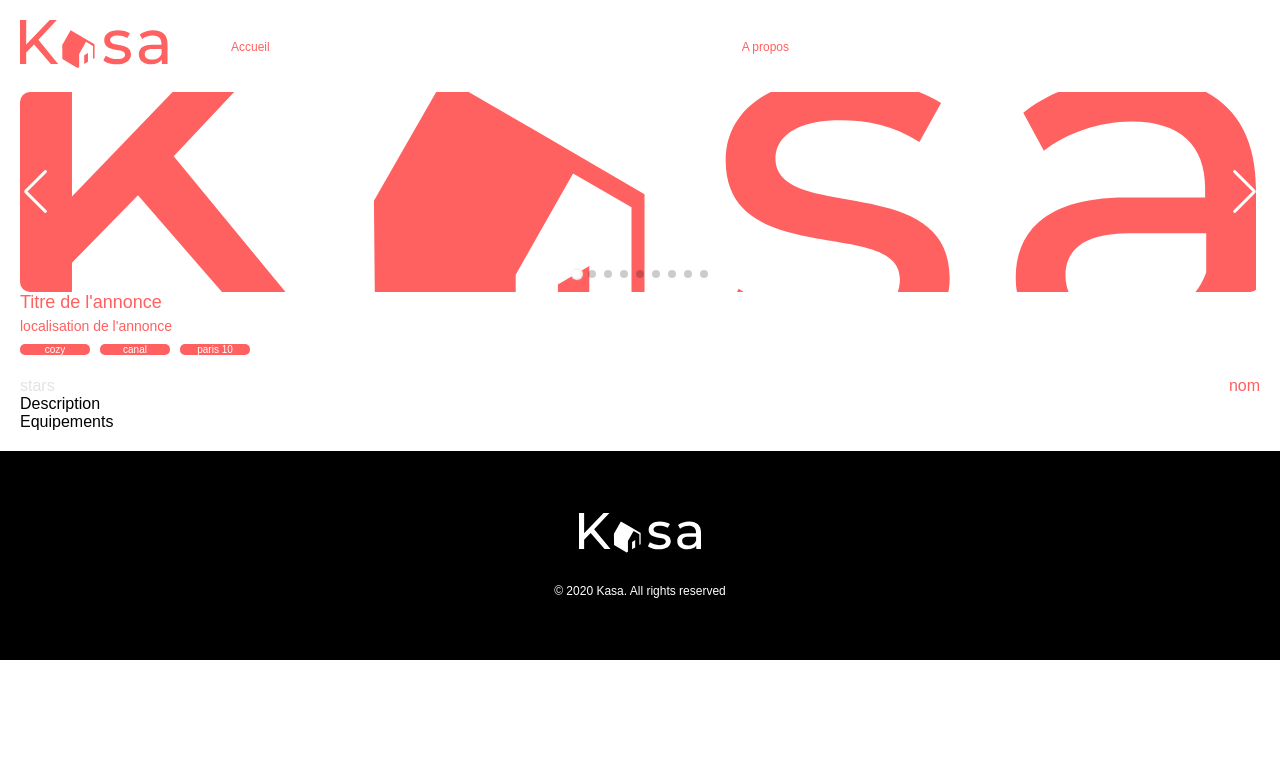
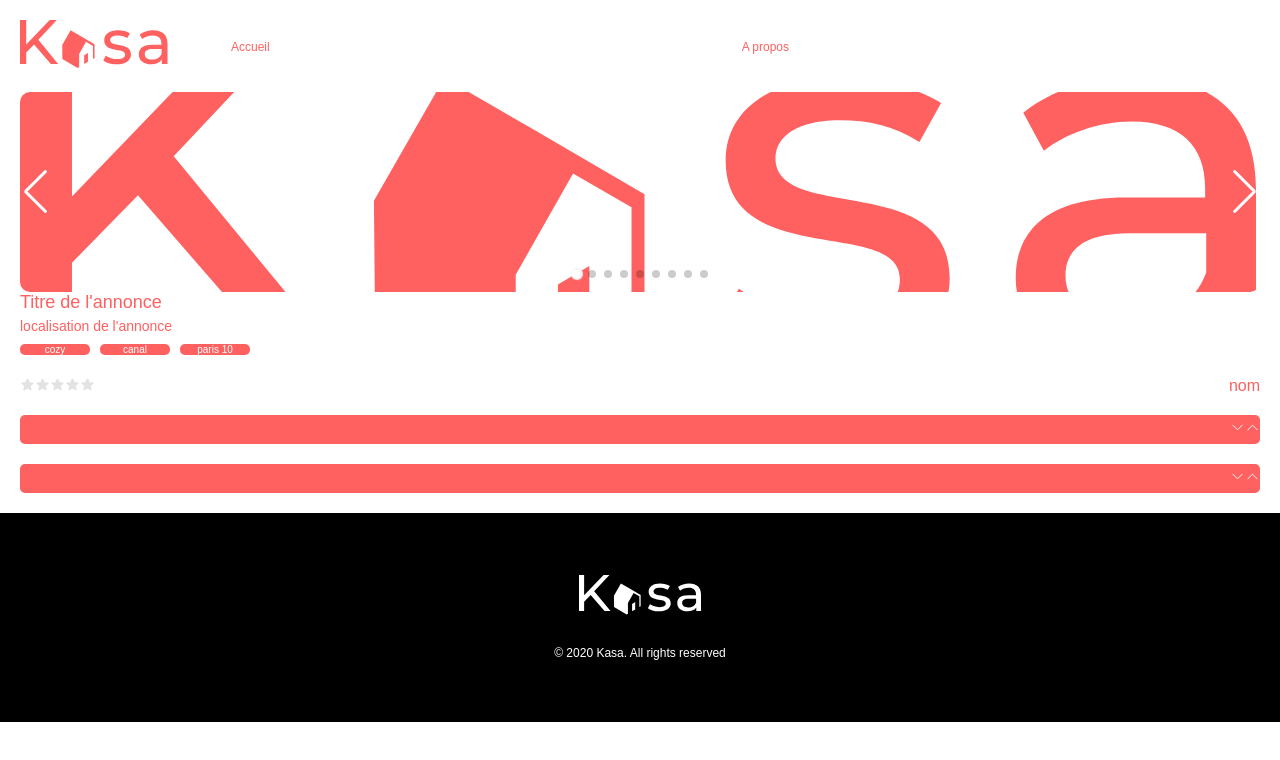
Before and after one commit to JoanaSimaozinho/Projet7-Kasa-Joana-Simaozinho, a React (Create React App) app: page /fichelogement in a window 1280 px wide. Shown: the top 760 px of the page. Built offline with nearby package versions, Linux system fonts and the light colour scheme.

Commit message:
petites modifications de Avis et Slideshow et FicheLogement mise en forme de collapse

```diff
--- a/src/components/Avis/Avis.css
+++ b/src/components/Avis/Avis.css
@@ -4,10 +4,16 @@
 }
 
 .stars {
+  display: flex;
+}
+
+.star {
+  width: 15px;
+  height: 15px;
   color: #e3e3e3;
 }
 
-.stars:hover {
+.star:hover {
   cursor: pointer;
   color: #ff6060;
 }
--- a/src/components/Avis/Avis.js
+++ b/src/components/Avis/Avis.js
@@ -6,7 +6,68 @@ function Avis() {
     <div>
       <div className="avis">
         {/* Etoiles et nom de la personne qui a donné son avis */}
-        <div className="stars"> stars </div>
+        <div className="stars">
+          <svg
+            xmlns="http://www.w3.org/2000/svg"
+            viewBox="0 0 24 24"
+            fill="currentColor"
+            className="star"
+          >
+            <path
+              fill-rule="evenodd"
+              d="M10.788 3.21c.448-1.077 1.976-1.077 2.424 0l2.082 5.007 5.404.433c1.164.093 1.636 1.545.749 2.305l-4.117 3.527 1.257 5.273c.271 1.136-.964 2.033-1.96 1.425L12 18.354 7.373 21.18c-.996.608-2.231-.29-1.96-1.425l1.257-5.273-4.117-3.527c-.887-.76-.415-2.212.749-2.305l5.404-.433 2.082-5.006z"
+              clip-rule="evenodd"
+            />
+          </svg>
+          <svg
+            xmlns="http://www.w3.org/2000/svg"
+            viewBox="0 0 24 24"
+            fill="currentColor"
+            className="star"
+          >
+            <path
+              fill-rule="evenodd"
+              d="M10.788 3.21c.448-1.077 1.976-1.077 2.424 0l2.082 5.007 5.404.433c1.164.093 1.636 1.545.749 2.305l-4.117 3.527 1.257 5.273c.271 1.136-.964 2.033-1.96 1.425L12 18.354 7.373 21.18c-.996.608-2.231-.29-1.96-1.425l1.257-5.273-4.117-3.527c-.887-.76-.415-2.212.749-2.305l5.404-.433 2.082-5.006z"
+              clip-rule="evenodd"
+            />
+          </svg>
+          <svg
+            xmlns="http://www.w3.org/2000/svg"
+            viewBox="0 0 24 24"
+            fill="currentColor"
+            className="star"
+          >
+            <path
+              fill-rule="evenodd"
+              d="M10.788 3.21c.448-1.077 1.976-1.077 2.424 0l2.082 5.007 5.404.433c1.164.093 1.636 1.545.749 2.305l-4.117 3.527 1.257 5.273c.271 1.136-.964 2.033-1.96 1.425L12 18.354 7.373 21.18c-.996.608-2.231-.29-1.96-1.425l1.257-5.273-4.117-3.527c-.887-.76-.415-2.212.749-2.305l5.404-.433 2.082-5.006z"
+              clip-rule="evenodd"
+            />
+          </svg>
+          <svg
+            xmlns="http://www.w3.org/2000/svg"
+            viewBox="0 0 24 24"
+            fill="currentColor"
+            className="star"
+          >
+            <path
+              fill-rule="evenodd"
+              d="M10.788 3.21c.448-1.077 1.976-1.077 2.424 0l2.082 5.007 5.404.433c1.164.093 1.636 1.545.749 2.305l-4.117 3.527 1.257 5.273c.271 1.136-.964 2.033-1.96 1.425L12 18.354 7.373 21.18c-.996.608-2.231-.29-1.96-1.425l1.257-5.273-4.117-3.527c-.887-.76-.415-2.212.749-2.305l5.404-.433 2.082-5.006z"
+              clip-rule="evenodd"
+            />
+          </svg>
+          <svg
+            xmlns="http://www.w3.org/2000/svg"
+            viewBox="0 0 24 24"
+            fill="currentColor"
+            className="star"
+          >
+            <path
+              fill-rule="evenodd"
+              d="M10.788 3.21c.448-1.077 1.976-1.077 2.424 0l2.082 5.007 5.404.433c1.164.093 1.636 1.545.749 2.305l-4.117 3.527 1.257 5.273c.271 1.136-.964 2.033-1.96 1.425L12 18.354 7.373 21.18c-.996.608-2.231-.29-1.96-1.425l1.257-5.273-4.117-3.527c-.887-.76-.415-2.212.749-2.305l5.404-.433 2.082-5.006z"
+              clip-rule="evenodd"
+            />
+          </svg>
+        </div>
         <div className="name"> nom </div>
       </div>
     </div>
--- a/src/components/Collapse/Collapse.css
+++ b/src/components/Collapse/Collapse.css
@@ -0,0 +1,33 @@
+.collapse {
+  background: #ff6060;
+  width: 100%;
+  height: 29px;
+  border-radius: 5px;
+  margin-top: 20px;
+  display: flex;
+  justify-content: flex-end;
+  align-items: center;
+}
+
+.chevrons {
+  width: 15px;
+  height: 15px;
+  color: white;
+}
+
+.chevron1 {
+  cursor: pointer;
+}
+
+.chevron1:hover {
+  overflow: hidden;
+}
+
+.chevront2 {
+  overflow: hidden;
+  cursor: pointer;
+}
+
+.chevron2:hover {
+  overflow: visible;
+}
--- a/src/components/Collapse/Collapse.js
+++ b/src/components/Collapse/Collapse.js
@@ -2,7 +2,42 @@ import * as React from "react";
 import "./Collapse.css";
 
 function Collapse() {
-  return <div>Equipements du logement de l'annonce</div>;
+  return (
+    <div className="collapse">
+      <div className="chevron1">
+        <svg
+          xmlns="http://www.w3.org/2000/svg"
+          fill="none"
+          viewBox="0 0 24 24"
+          stroke-width="1.5"
+          stroke="currentColor"
+          className="chevrons"
+        >
+          <path
+            stroke-linecap="round"
+            stroke-linejoin="round"
+            d="M19.5 8.25l-7.5 7.5-7.5-7.5"
+          />
+        </svg>
+      </div>
+      <div className="chevron2">
+        <svg
+          xmlns="http://www.w3.org/2000/svg"
+          fill="none"
+          viewBox="0 0 24 24"
+          stroke-width="1.5"
+          stroke="currentColor"
+          className="chevrons chevron2"
+        >
+          <path
+            stroke-linecap="round"
+            stroke-linejoin="round"
+            d="M4.5 15.75l7.5-7.5 7.5 7.5"
+          />
+        </svg>
+      </div>
+    </div>
+  );
 }
 
 export default Collapse;
--- a/src/components/Slideshow/SLideshow.js
+++ b/src/components/Slideshow/SLideshow.js
@@ -1,4 +1,4 @@
-import React, { useRef, useState } from "react";
+import React from "react";
 // Import Swiper React components
 import { Swiper, SwiperSlide } from "swiper/react";
 
@@ -25,7 +25,7 @@ export default function Slideshow() {
         rewind={true}
       >
         <SwiperSlide>
-          <img src="../../../img/logo.svg" alt="photo" className="images" />
+          <img src="../../../img/logo.svg" alt="photos" className="images" />
         </SwiperSlide>
         <SwiperSlide>Slide 2</SwiperSlide>
         <SwiperSlide>Slide 3</SwiperSlide>
--- a/src/components/Slideshow/Slideshow.css
+++ b/src/components/Slideshow/Slideshow.css
@@ -40,3 +40,7 @@
   background: white;
   box-shadow: 1px 0px 1px 2px whitesmoke;
 }
+
+.paragraphe {
+  color: black;
+}
--- a/src/pages/FicheLogement/FicheLogement.js
+++ b/src/pages/FicheLogement/FicheLogement.js
@@ -1,5 +1,12 @@
 import * as React from "react";
-import { Slideshow, Titre, Tags, Avis, Location } from "../../components/index";
+import {
+  Slideshow,
+  Titre,
+  Tags,
+  Avis,
+  Location,
+  Collapse,
+} from "../../components/index";
 import "./FicheLogement.css";
 
 function FicheLogement() {
@@ -11,8 +18,12 @@ function FicheLogement() {
       <Tags />
       <Avis />
 
-      <div>Description</div>
-      <div>Equipements</div>
+      <div>
+        <Collapse />
+      </div>
+      <div>
+        <Collapse />
+      </div>
     </div>
   );
 }
```
